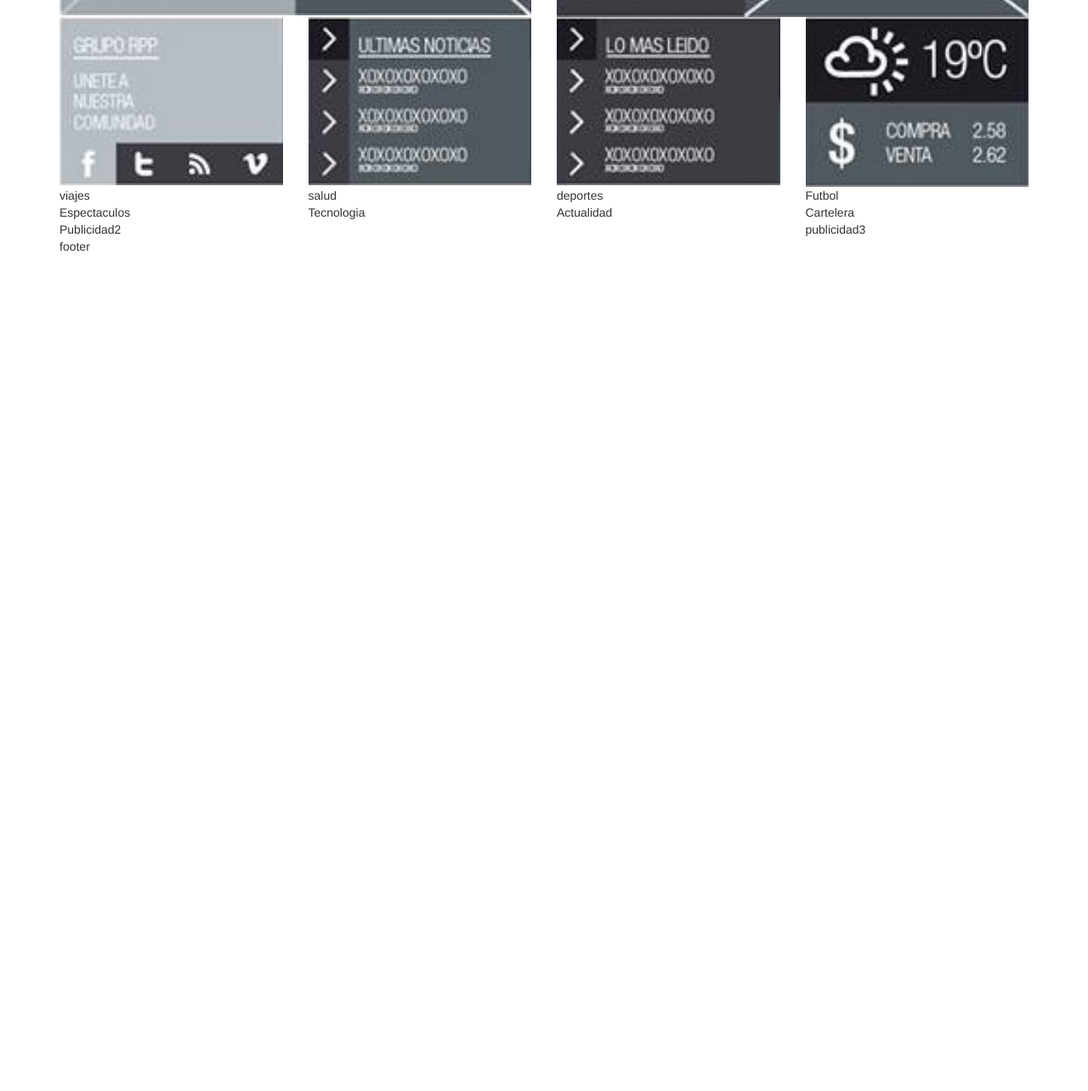
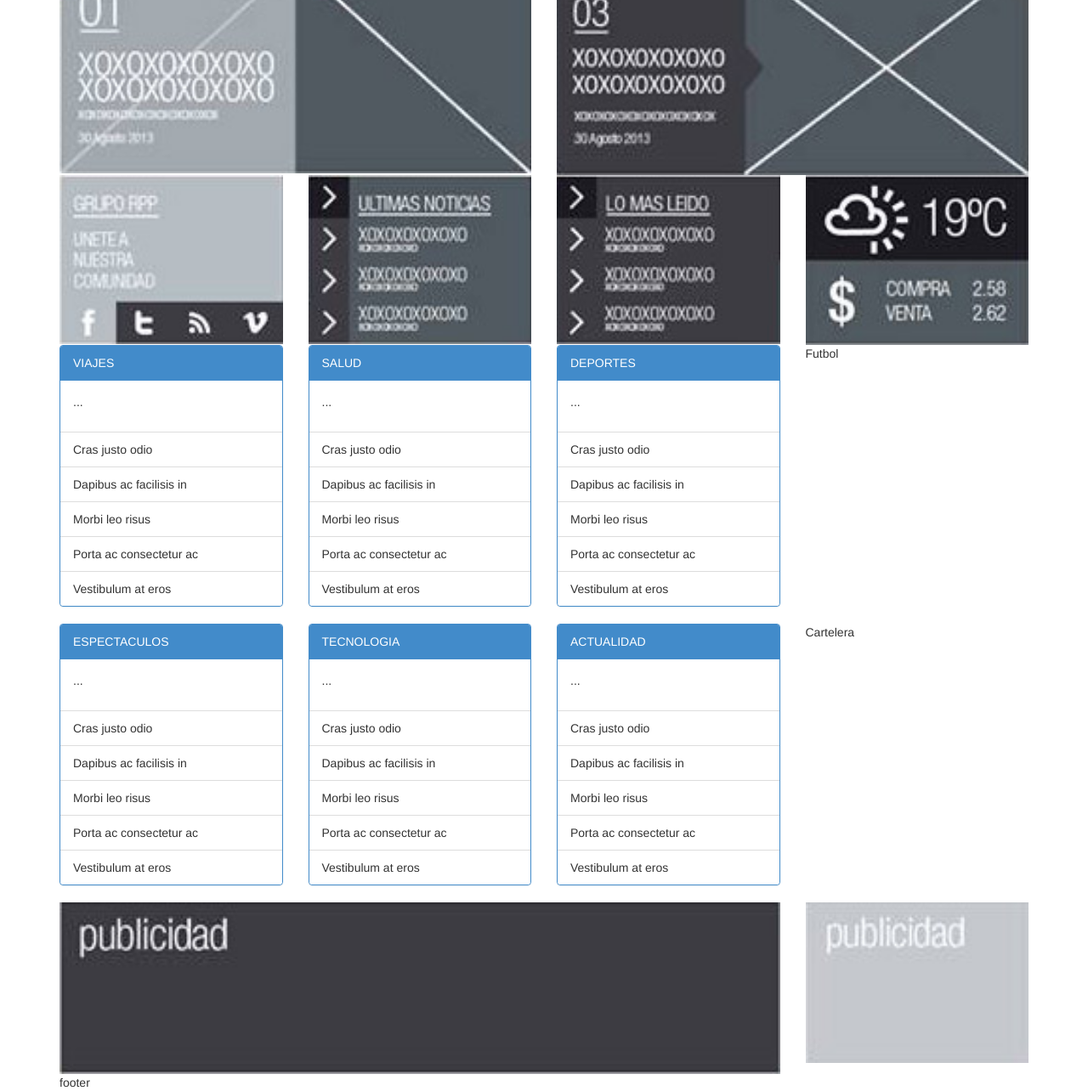
Before and after one commit to luismi1191/Wireframe-RPP, a plain HTML site: page index.html in a window 1280 px wide. Shown: the part 598-1882 px from the top of the page at 85% size. Before the commit the page ends 898 px from the top, so only its background shows below. Drawn offline with nearby package versions, Linux system fonts and the light colour scheme.

Commit message:
Columnas con paneles 1

```diff
--- a/index.html
+++ b/index.html
@@ -39,7 +39,9 @@
       </div><!--final de menu-->
 
       <div class="row"><!--publicidad1-->
-        <div class="col-md-12">publicidad1</div>
+        <div class="col-md-12">
+          <img alt="publicidad1" src="images/publicidad 2.jpg">
+        </div>
       </div><!--final de publicidad1-->
 
       <div class="row"><!--noticias-->
@@ -67,22 +69,128 @@
       </div><!--final de 4columnas-->
 
       <div class="row"><!--Noticias sec1-->
-        <div class="col-md-3">viajes</div>
-        <div class="col-md-3">salud</div>
-        <div class="col-md-3">deportes</div>
+        <div class="col-md-3"><!--VIAJES-->
+          <div class="panel panel-primary">
+            <!-- Default panel contents -->
+            <div class="panel-heading">VIAJES</div>
+            <div class="panel-body">
+              <p>...</p>
+            </div>
+
+            <!-- List group -->
+            <ul class="list-group">
+              <li class="list-group-item">Cras justo odio</li>
+              <li class="list-group-item">Dapibus ac facilisis in</li>
+              <li class="list-group-item">Morbi leo risus</li>
+              <li class="list-group-item">Porta ac consectetur ac</li>
+              <li class="list-group-item">Vestibulum at eros</li>
+            </ul>
+          </div>
+        </div><!--VIAJES FIN-->
+        <div class="col-md-3"><!--SALUD-->
+          <div class="panel panel-primary">
+            <!-- Default panel contents -->
+            <div class="panel-heading">SALUD</div>
+            <div class="panel-body">
+              <p>...</p>
+            </div>
+
+            <!-- List group -->
+            <ul class="list-group">
+              <li class="list-group-item">Cras justo odio</li>
+              <li class="list-group-item">Dapibus ac facilisis in</li>
+              <li class="list-group-item">Morbi leo risus</li>
+              <li class="list-group-item">Porta ac consectetur ac</li>
+              <li class="list-group-item">Vestibulum at eros</li>
+            </ul>
+          </div>
+        </div><!--SALUD-->
+        <div class="col-md-3"><!--DEPORTES-->
+          <div class="panel panel-primary">
+            <!-- Default panel contents -->
+            <div class="panel-heading">DEPORTES</div>
+            <div class="panel-body">
+              <p>...</p>
+            </div>
+
+            <!-- List group -->
+            <ul class="list-group">
+              <li class="list-group-item">Cras justo odio</li>
+              <li class="list-group-item">Dapibus ac facilisis in</li>
+              <li class="list-group-item">Morbi leo risus</li>
+              <li class="list-group-item">Porta ac consectetur ac</li>
+              <li class="list-group-item">Vestibulum at eros</li>
+            </ul>
+          </div>
+        </div><!--DEPORTES-->
         <div class="col-md-3">Futbol</div>
       </div><!--final de Noticias sec1-->
 
       <div class="row"><!--Noticias sec2-->
-        <div class="col-md-3">Espectaculos</div>
-        <div class="col-md-3">Tecnologia</div>
-        <div class="col-md-3">Actualidad</div>
+        <div class="col-md-3"><!--ESPECTACULOS-->
+          <div class="panel panel-primary">
+            <!-- Default panel contents -->
+            <div class="panel-heading">ESPECTACULOS</div>
+            <div class="panel-body">
+              <p>...</p>
+            </div>
+
+            <!-- List group -->
+            <ul class="list-group">
+              <li class="list-group-item">Cras justo odio</li>
+              <li class="list-group-item">Dapibus ac facilisis in</li>
+              <li class="list-group-item">Morbi leo risus</li>
+              <li class="list-group-item">Porta ac consectetur ac</li>
+              <li class="list-group-item">Vestibulum at eros</li>
+            </ul>
+          </div>
+        </div><!--ESPECTACULOS-->
+        <div class="col-md-3"><!--TECNOLOGIA-->
+          <div class="panel panel-primary">
+            <!-- Default panel contents -->
+            <div class="panel-heading">TECNOLOGIA</div>
+            <div class="panel-body">
+              <p>...</p>
+            </div>
+
+            <!-- List group -->
+            <ul class="list-group">
+              <li class="list-group-item">Cras justo odio</li>
+              <li class="list-group-item">Dapibus ac facilisis in</li>
+              <li class="list-group-item">Morbi leo risus</li>
+              <li class="list-group-item">Porta ac consectetur ac</li>
+              <li class="list-group-item">Vestibulum at eros</li>
+            </ul>
+          </div>
+        </div><!--TECNOLOGIA-->
+        <div class="col-md-3"><!--ACTUALIDAD-->
+          <div class="panel panel-primary">
+            <!-- Default panel contents -->
+            <div class="panel-heading">ACTUALIDAD</div>
+            <div class="panel-body">
+              <p>...</p>
+            </div>
+
+            <!-- List group -->
+            <ul class="list-group">
+              <li class="list-group-item">Cras justo odio</li>
+              <li class="list-group-item">Dapibus ac facilisis in</li>
+              <li class="list-group-item">Morbi leo risus</li>
+              <li class="list-group-item">Porta ac consectetur ac</li>
+              <li class="list-group-item">Vestibulum at eros</li>
+            </ul>
+          </div>
+        </div><!--ACTUALIDAD-->
         <div class="col-md-3">Cartelera</div>
       </div><!--final de Noticias sec2-->
 
       <div class="row"><!--publicidad2y3-->
-        <div class="col-md-9">Publicidad2</div>
-        <div class="col-md-3">publicidad3</div>
+        <div class="col-md-9">
+          <img alt="Publicidad2" src="images/publicidad 1.jpg">
+        </div>
+        <div class="col-md-3">
+          <img alt="Publicidad3" src="images/publicidad 3.jpg">
+        </div>
       </div><!--final de publicidad2y3-->
 
       <div class="row"><!--footer-->
```
